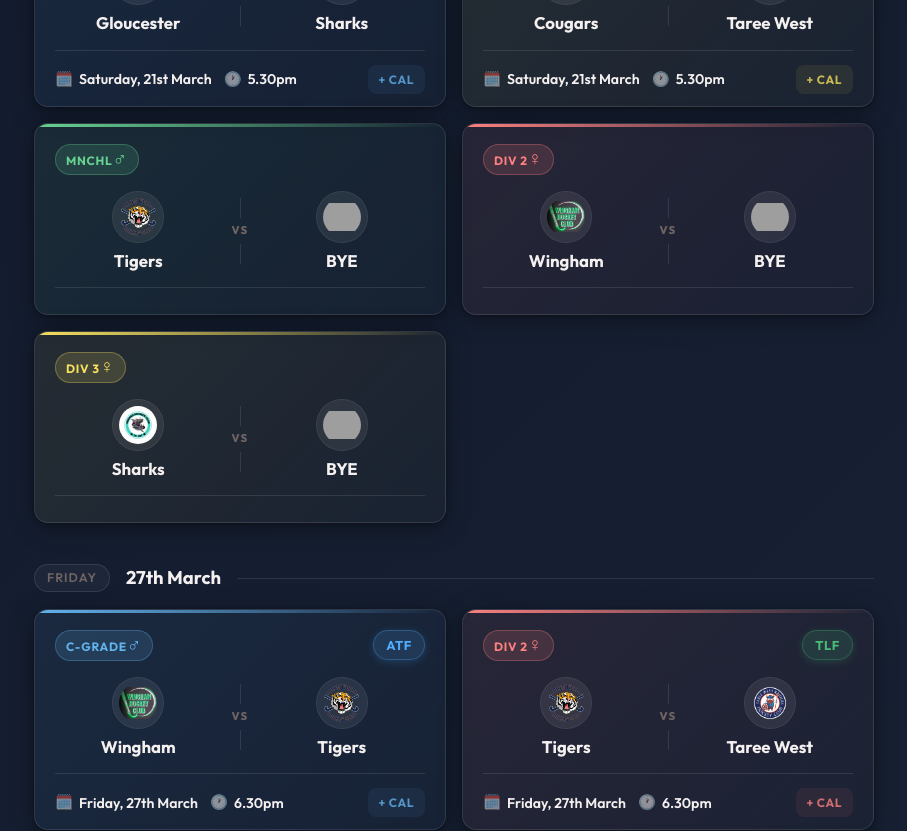
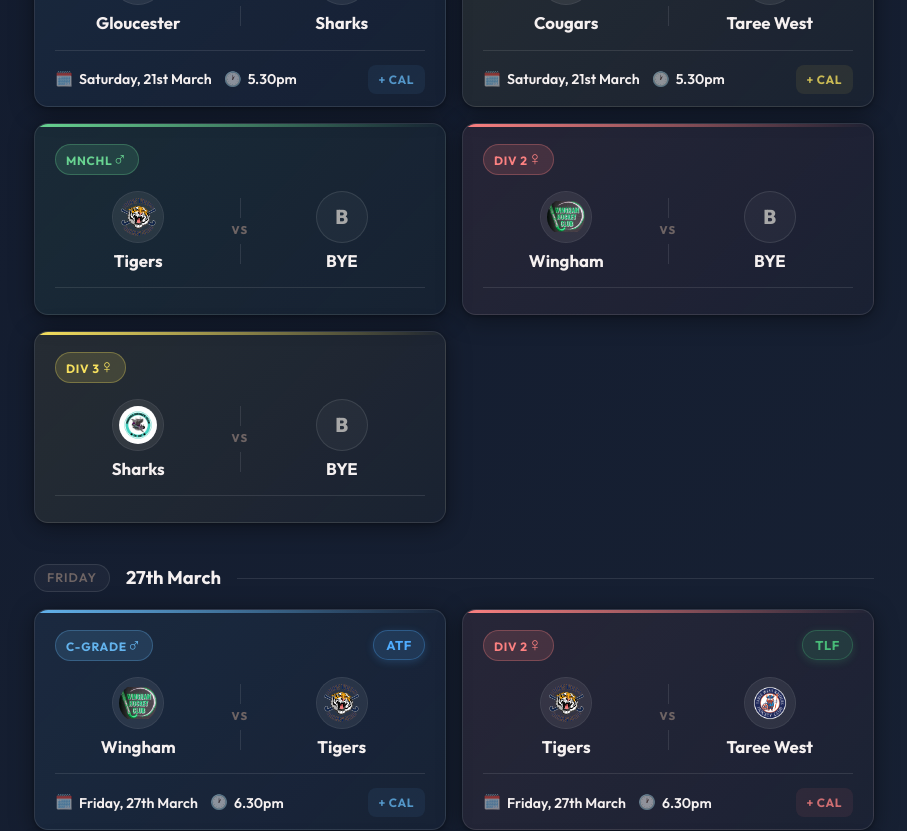
Before and after one commit to agaudron/mvha-draw-app, a React (Vite) app: page / in a window 1280 px wide. Shown: the part 1880-2711 px from the top of the page, without its empty margins (342-1249 px from the left). Built offline with nearby package versions, Linux system fonts and the light colour scheme; grey boxes are pictures that could not be loaded.

Commit message:
Fix logos/null 404 by guarding renderTeam against null logoName

```diff
--- a/src/components/MatchCard.jsx
+++ b/src/components/MatchCard.jsx
@@ -60,7 +60,7 @@ export default function MatchCard({ match, index, selectedTeam, onFilterChange,
         url = teamObj.url
       }
     }
-    const imgContent = (
+    const imgContent = logoName ? (
       <img
         key={name}
         src={`${import.meta.env.BASE_URL}logos/${logoName}`}
@@ -69,7 +69,7 @@ export default function MatchCard({ match, index, selectedTeam, onFilterChange,
         style={{ borderRadius: '50%' }}
         onError={(e) => { e.target.style.display = 'none'; }}
       />
-    )
+    ) : null
 
     return (
       <div className="team-display">
```
